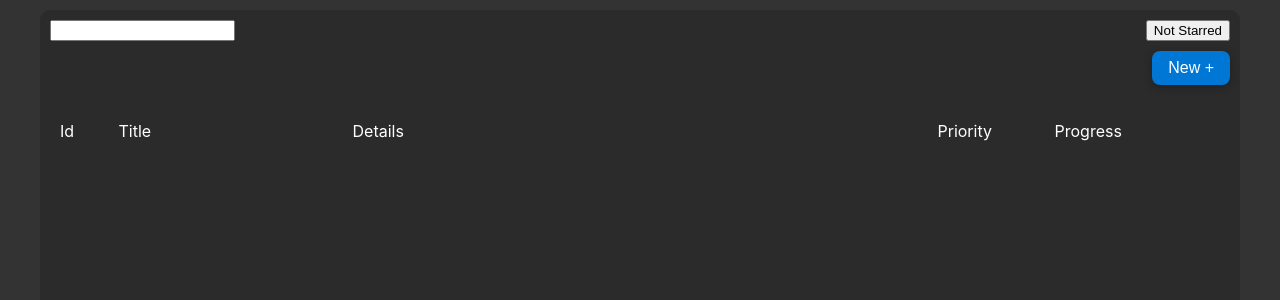
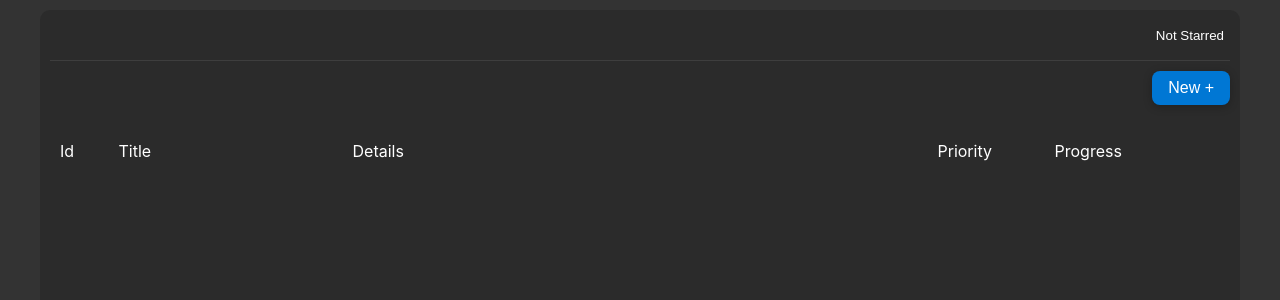
Before and after one commit to zarifdesanta/Project-Management-Lite, a React (Create React App) app: page /project-main/1 in a window 1280 px wide. Shown: the top 300 px of the page. Built offline with nearby package versions, Linux system fonts and the light colour scheme.

Commit message:
fixed default value, added toggle starred func

```diff
--- a/src/pages/project-main/ProjectMain.css
+++ b/src/pages/project-main/ProjectMain.css
@@ -10,6 +10,23 @@
   .header {
     display: flex;
     justify-content: space-between;
+    border-bottom: 1px solid rgba(128, 128, 128, 0.226);
+    padding-bottom: 10px;
+
+    input {
+      background-color: transparent;
+      border: none;
+      color: var(--text-white);
+      font-size: 24px;
+      font-weight: 700;
+    }
+
+    button {
+      background-color: transparent;
+      border: none;
+      color: white;
+      cursor: pointer;
+    }
   }
 
   .sub-container {
--- a/src/pages/project-main/ProjectMain.js
+++ b/src/pages/project-main/ProjectMain.js
@@ -7,20 +7,23 @@ import { saveData, loadData } from "../../utils/SaveLoad";
 import ProjectTaskCard from "../../components/ProjectTaskCard";
 import AddTaskModal from "../../components/modals/AddTaskModal";
 
-//Todo: fix default value
-//Todo: fix default value after adding
+//Done: fix default value
+//Done: fix default value after adding
 //Todo: update design
 //Done: make a better solution for input handling -> using one useState()
 
 function ProjectMain() {
+  const { id } = useParams();
+
   const [projectList, setProjectList] = useState([]);
   const [model, setModel] = useState();
   const [todoModel, setTodoModel] = useState(initTodoModel);
   const [todoList, setTodoList] = useState([]);
-  const { id } = useParams();
 
   const [projectTitle, setProjectTitle] = useState(model?.title);
   const [isStarred, setIsStarred] = useState(model?.starred);
+
+  const [isViewInputField, setIsViewInputField] = useState(false);
 
   var initTodoModel = {
     issueId: "Id",
@@ -73,7 +76,19 @@ function ProjectMain() {
     saveData("projectList", projectList);
   };
 
-  const [isViewInputField, setIsViewInputField] = useState(false);
+  const handleSetIsStarred = (isStarred) => {
+    setIsStarred(isStarred);
+
+    var model = {
+      title: projectTitle,
+      starred: isStarred,
+      todoList: todoList,
+    };
+
+    projectList[id] = model;
+    setProjectList(projectList);
+    saveData("projectList", projectList);
+  };
 
   const toggleFields = () => {
     if (isViewInputField) {
@@ -111,7 +126,9 @@ function ProjectMain() {
             value={projectTitle}
             onChange={(e) => handleSetProjectTitle(e.target.value)}
           ></input>
-          <button>{isStarred ? "Starred" : "Not Starred"}</button>
+          <button onClick={() => handleSetIsStarred(!isStarred)}>
+            {isStarred ? "Starred" : "Not Starred"}
+          </button>
         </div>
         <div className="sub-container">
           <button
```
